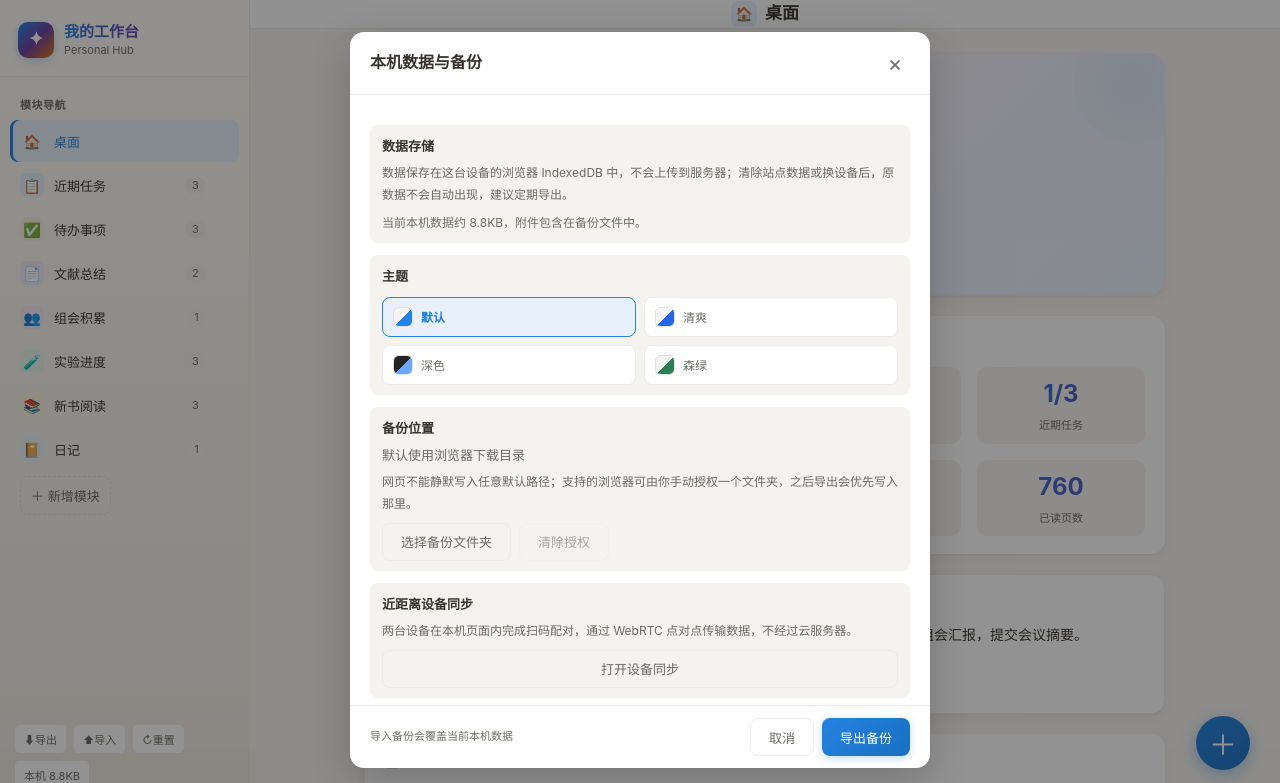
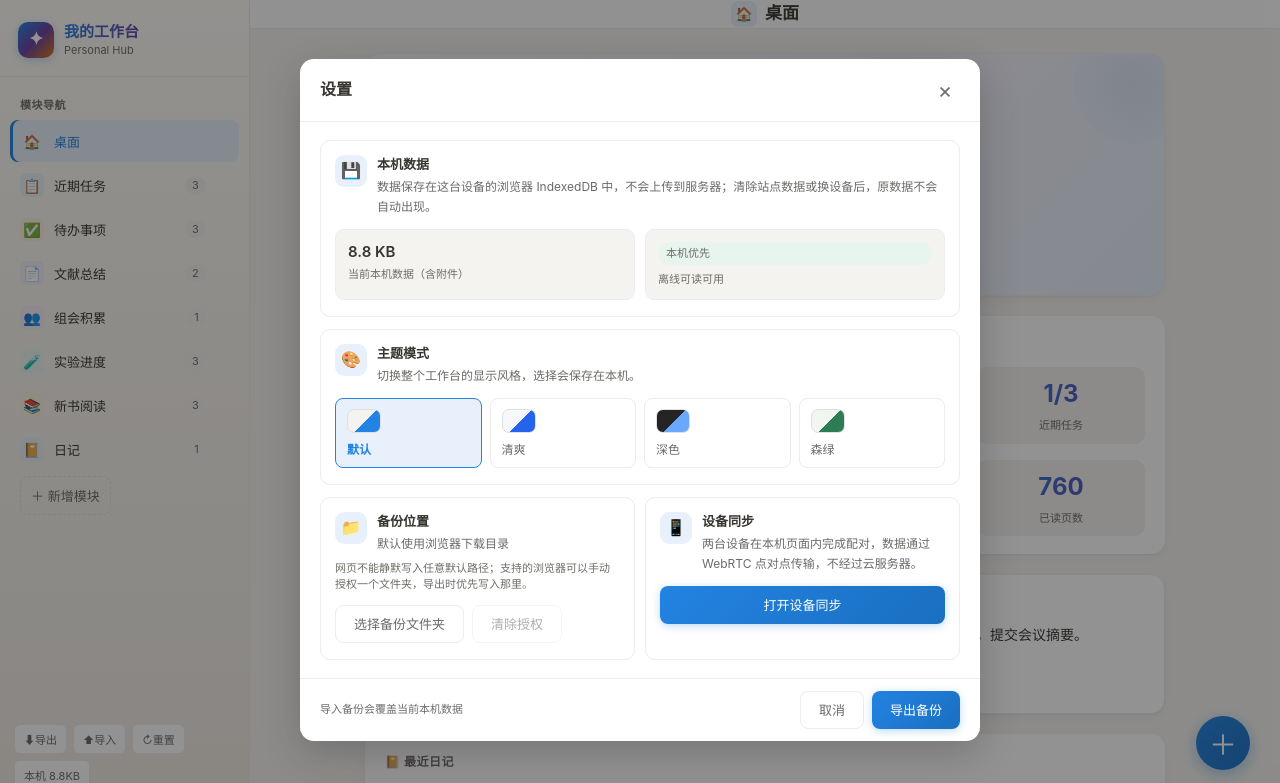
Before and after one commit to s1mp1e6/personal-hub, a plain HTML site: page site/index.html in a window 1280 px wide. Both pictures are taken after a click on the button "打开设置". Shown: the top 783 px of the page. Drawn offline with Linux system fonts and the light colour scheme.

Commit message:
feat: polish settings panel UI and add visible settings entry

```diff
--- a/site/index.html
+++ b/site/index.html
@@ -331,6 +331,27 @@
   .theme-pick button:hover{border-color:var(--line-strong)}
   .theme-pick button.active{border-color:var(--accent);background:var(--accent-soft);color:var(--accent);font-weight:600}
   .theme-swatch{width:20px;height:20px;border-radius:6px;border:1px solid var(--line-strong);background:var(--swatch);flex:0 0 auto}
+  /* 设置面板 */
+  .modal.settings-modal{max-width:680px}
+  .settings-body{padding:6px 0 2px}
+  .settings-section{background:var(--card);border:1px solid var(--line);border-radius:10px;padding:14px 14px 16px;margin-bottom:12px}
+  .settings-head{display:flex;align-items:flex-start;gap:10px}
+  .settings-ico{width:32px;height:32px;border-radius:9px;display:flex;align-items:center;justify-content:center;font-size:16px;flex:0 0 auto;background:var(--accent-soft);color:var(--accent)}
+  .settings-title{font-size:13px;font-weight:600;color:var(--ink);line-height:1.4}
+  .settings-desc{font-size:12px;color:var(--ink-soft);line-height:1.65;margin-top:4px}
+  .settings-note{font-size:11px;color:var(--ink-faint);line-height:1.6;margin-top:8px;padding-top:8px;border-top:1px dashed var(--line)}
+  .settings-actions{display:flex;gap:8px;flex-wrap:wrap;margin-top:12px}
+  .settings-grid{display:grid;grid-template-columns:1fr 1fr;gap:10px}
+  .settings-metric{background:var(--bg);border:1px solid var(--line);border-radius:9px;padding:10px 12px}
+  .settings-metric b{display:block;font-size:15px;color:var(--ink);font-weight:600;letter-spacing:0}
+  .settings-metric span{font-size:11px;color:var(--ink-faint);margin-top:2px;display:block}
+  .settings-status{display:inline-flex;align-items:center;gap:5px;font-size:11px;font-weight:500;padding:3px 8px;border-radius:999px;background:var(--green-soft);color:var(--green)}
+  .settings-status::before{content:'';width:6px;height:6px;border-radius:50%;background:currentColor}
+  .settings-hint{font-size:11px;color:var(--ink-faint);margin-top:6px;line-height:1.5}
+  .settings-modal .theme-pick{grid-template-columns:repeat(4,1fr);margin-top:12px}
+  .settings-modal .theme-pick button{flex-direction:column;align-items:flex-start;gap:7px;padding:10px 11px;min-height:64px}
+  .settings-modal .theme-swatch{width:34px;height:24px;border-radius:7px}
+  @media(max-width:560px){.settings-grid{grid-template-columns:1fr}.settings-modal .theme-pick{grid-template-columns:repeat(2,1fr)}}
   .setting-box{margin-top:12px;padding:10px 12px;border-radius:8px;background:var(--bg);color:var(--ink-soft)}
   .input-mode{display:flex;gap:8px;margin-bottom:16px;background:var(--bg);padding:4px;border-radius:10px}
   .input-mode button{flex:1;padding:9px;border-radius:7px;font-size:13px;color:var(--ink-soft);transition:all .12s}
@@ -480,7 +501,7 @@
       <button onclick="document.getElementById('importFile').click()" aria-label="导入备份文件">⬆导入</button>
       <input type="file" id="importFile" accept=".json" style="display:none" onchange="importData(event)">
       <button onclick="openResetCenter()" aria-label="打开重置中心">↻重置</button>
-      <button onclick="openStorageInfo()" title="查看本机数据说明" aria-label="查看本机数据与备份说明"><span id="storageInfo">本机</span></button>
+      <button onclick="openStorageInfo()" title="打开设置" aria-label="打开设置"><span id="storageInfo">⚙ 设置</span></button>
     </div>
   </aside>
   <main class="main">
@@ -1602,7 +1623,7 @@ function saveLogForm(){
   if(editingId){const idx=(parent.logs||[]).findIndex(x=>x.id===editingId);if(idx>=0)parent.logs[idx]=newLog}else{(parent.logs=parent.logs||[]).push(newLog)}
   recalcSummary(parent,type);pendingAttach=null;closeModal();renderContent();renderNav();toast(editingId?'已更新':'已添加');
 }
-function closeModal(){stopShortRelay();stopQrScan();document.querySelector('.modal').classList.remove('modal-wide');document.getElementById('mask').classList.remove('show');document.getElementById('modalSave').textContent='保存';editingId=null;resetAttachDraft();hwState={color:'#37352f',width:3,data:[],isDrawing:false,currentPath:[]};hwHeight=220;}
+function closeModal(){stopShortRelay();stopQrScan();document.querySelector('.modal').classList.remove('modal-wide','settings-modal');document.getElementById('modalBody').className='mbody';document.getElementById('mask').classList.remove('show');document.getElementById('modalSave').textContent='保存';editingId=null;resetAttachDraft();hwState={color:'#37352f',width:3,data:[],isDrawing:false,currentPath:[]};hwHeight=220;}
 document.getElementById('mask').addEventListener('click',e=>{if(e.target.id==='mask')closeModal()});
 document.addEventListener('keydown',e=>{if(e.key==='Escape'){closeModal();document.getElementById('hwOverlay').classList.remove('show')}});
 
@@ -1685,29 +1706,34 @@ function openStorageInfo(){
   const size=new Blob([JSON.stringify(state)]).size;
   const fsSupported=!!window.showDirectoryPicker;
   const backupStatus=backupDirHandle?'已选择本机备份文件夹':'默认使用浏览器下载目录';
-  document.getElementById('modalTitle').textContent='本机数据与备份';
+  document.getElementById('modalTitle').textContent='设置';
+  document.querySelector('.modal').classList.add('settings-modal');
+  document.getElementById('modalBody').className='mbody settings-body';
   document.getElementById('modalBody').innerHTML=`
-    <div style="font-size:13px;color:var(--ink);line-height:1.8">
-      <div class="setting-box">
-        <strong style="color:var(--ink)">数据存储</strong>
-        <div style="font-size:12px;margin-top:4px">数据保存在这台设备的浏览器 IndexedDB 中，不会上传到服务器；清除站点数据或换设备后，原数据不会自动出现，建议定期导出。</div>
-        <div style="font-size:12px;color:var(--ink-faint);margin-top:6px">当前本机数据约 ${(size/1024).toFixed(1)}KB，附件包含在备份文件中。</div>
+    <div class="settings-section">
+      <div class="settings-head"><div class="settings-ico">💾</div><div><div class="settings-title">本机数据</div><div class="settings-desc">数据保存在这台设备的浏览器 IndexedDB 中，不会上传到服务器；清除站点数据或换设备后，原数据不会自动出现。</div></div></div>
+      <div class="settings-grid" style="margin-top:12px">
+        <div class="settings-metric"><b>${(size/1024).toFixed(1)} KB</b><span>当前本机数据（含附件）</span></div>
+        <div class="settings-metric"><span class="settings-status">本机优先</span><span style="margin-top:6px">离线可读可用</span></div>
       </div>
-      <div class="setting-box"><strong style="color:var(--ink)">主题</strong><div class="theme-pick" id="themePick"></div></div>
-      <div class="setting-box">
-        <strong style="color:var(--ink)">备份位置</strong>
-        <div style="margin-top:4px">${backupStatus}</div>
-        <div style="font-size:12px;margin-top:4px">网页不能静默写入任意默认路径；支持的浏览器可由你手动授权一个文件夹，之后导出会优先写入那里。</div>
-        <div style="display:flex;gap:8px;flex-wrap:wrap;margin-top:8px">
+    </div>
+    <div class="settings-section">
+      <div class="settings-head"><div class="settings-ico">🎨</div><div><div class="settings-title">主题模式</div><div class="settings-desc">切换整个工作台的显示风格，选择会保存在本机。</div></div></div>
+      <div class="theme-pick" id="themePick"></div>
+    </div>
+    <div class="settings-grid">
+      <div class="settings-section" style="margin-bottom:0">
+        <div class="settings-head"><div class="settings-ico">📁</div><div><div class="settings-title">备份位置</div><div class="settings-desc">${backupStatus}</div></div></div>
+        <div class="settings-hint">网页不能静默写入任意默认路径；支持的浏览器可以手动授权一个文件夹，导出时优先写入那里。</div>
+        <div class="settings-actions">
           <button class="btn ghost" onclick="chooseBackupDir()" ${fsSupported?'':'disabled'} aria-label="选择本机备份文件夹">选择备份文件夹</button>
           <button class="btn ghost" onclick="clearBackupDir()" ${backupDirHandle?'':'disabled'} aria-label="清除备份文件夹授权">清除授权</button>
         </div>
-        ${fsSupported?'':'<div style="font-size:12px;color:var(--orange);margin-top:6px">当前浏览器不支持选择文件夹，将使用下载备份。</div>'}
+        ${fsSupported?'':'<div class="settings-hint" style="color:var(--orange)">当前浏览器不支持选择文件夹，将使用下载备份。</div>'}
       </div>
-      <div class="setting-box">
-        <strong style="color:var(--ink)">近距离设备同步</strong>
-        <div style="font-size:12px;margin-top:4px">两台设备在本机页面内完成扫码配对，通过 WebRTC 点对点传输数据，不经过云服务器。</div>
-        <button class="btn ghost" style="margin-top:8px;width:100%" onclick="openSyncModal()" aria-label="打开近距离设备同步">打开设备同步</button>
+      <div class="settings-section" style="margin-bottom:0">
+        <div class="settings-head"><div class="settings-ico">📱</div><div><div class="settings-title">设备同步</div><div class="settings-desc">两台设备在本机页面内完成配对，数据通过 WebRTC 点对点传输，不经过云服务器。</div></div></div>
+        <div class="settings-actions"><button class="btn primary" style="width:100%" onclick="openSyncModal()" aria-label="打开近距离设备同步">打开设备同步</button></div>
       </div>
     </div>`;
   renderThemePick();
```
